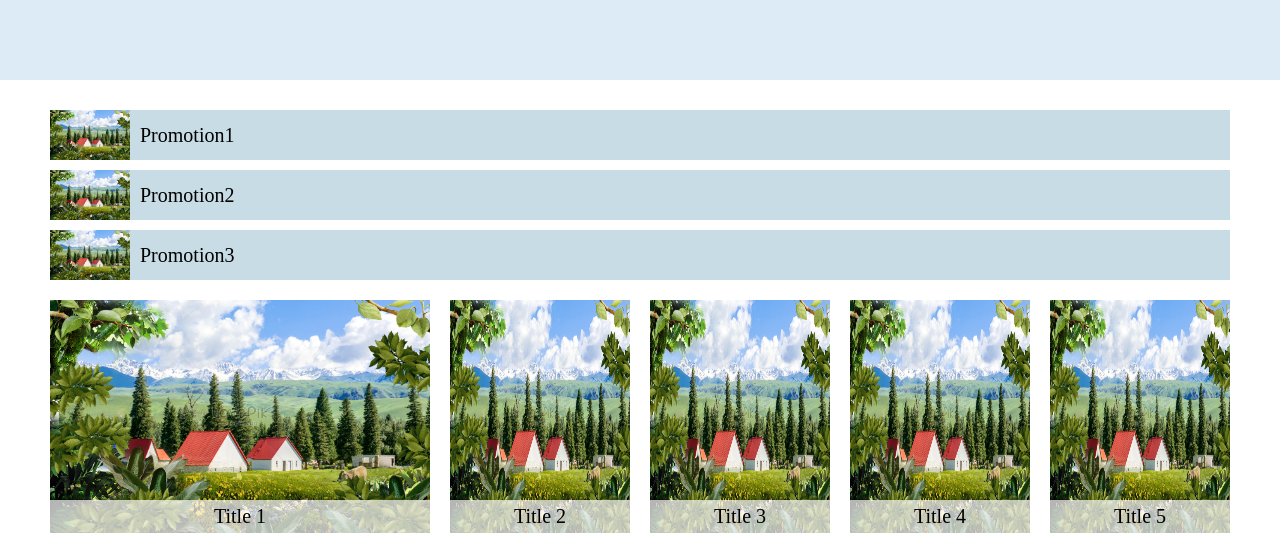
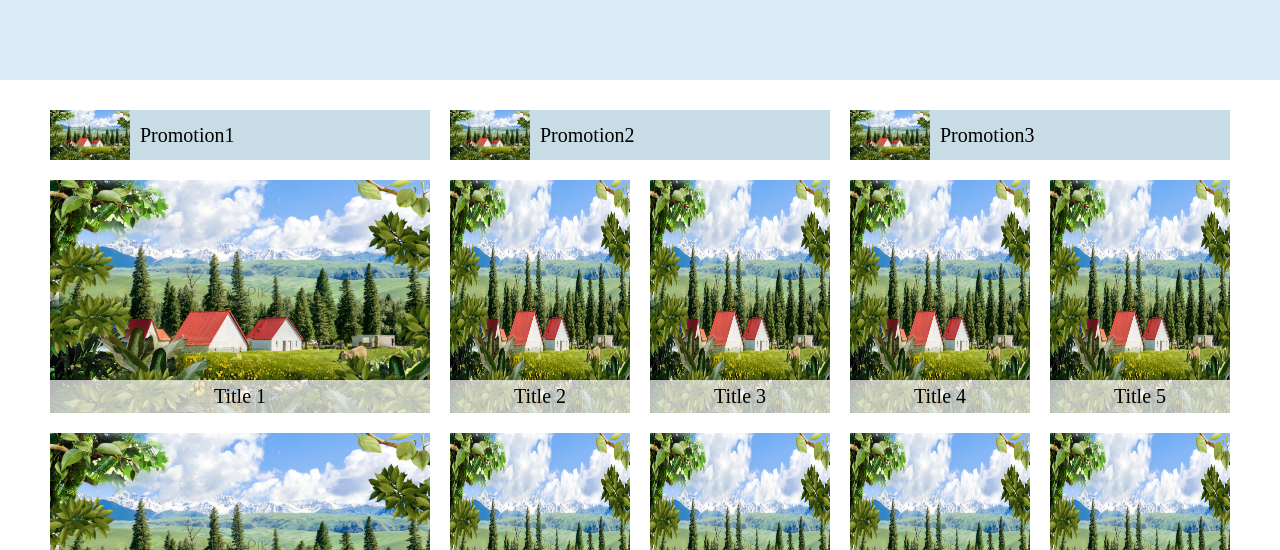
Before and after one commit to VadoHYH/WeHelp_FirstStage, a plain HTML site: page index.html in a window 1280 px wide. Shown: the part 213-763 px from the top of the page. Drawn offline with Linux system fonts and the light colour scheme.

Commit message:
Update style.css

```diff
--- a/style.css
+++ b/style.css
@@ -109,7 +109,7 @@ main{
     padding: 5px 0;
 }
 
-@media screen and (min-width: 1200px) and (max-width: 1920px){
+@media screen and (min-width: 1201px) and (max-width: 1920px){
     main{
         padding: 20px 0;
     }
@@ -123,6 +123,7 @@ main{
     }
 
     .Promotions{
+        display: grid;
         grid-template-columns: repeat(3,1fr);
         width: 1200px;
     }
@@ -138,7 +139,7 @@ main{
 
 }
 
-@media screen and (min-width:600px) and (max-width:1200px) {
+@media screen and (min-width:601px) and (max-width:1200px) {
     main {
         align-items: stretch;
         width: 90%;
```
